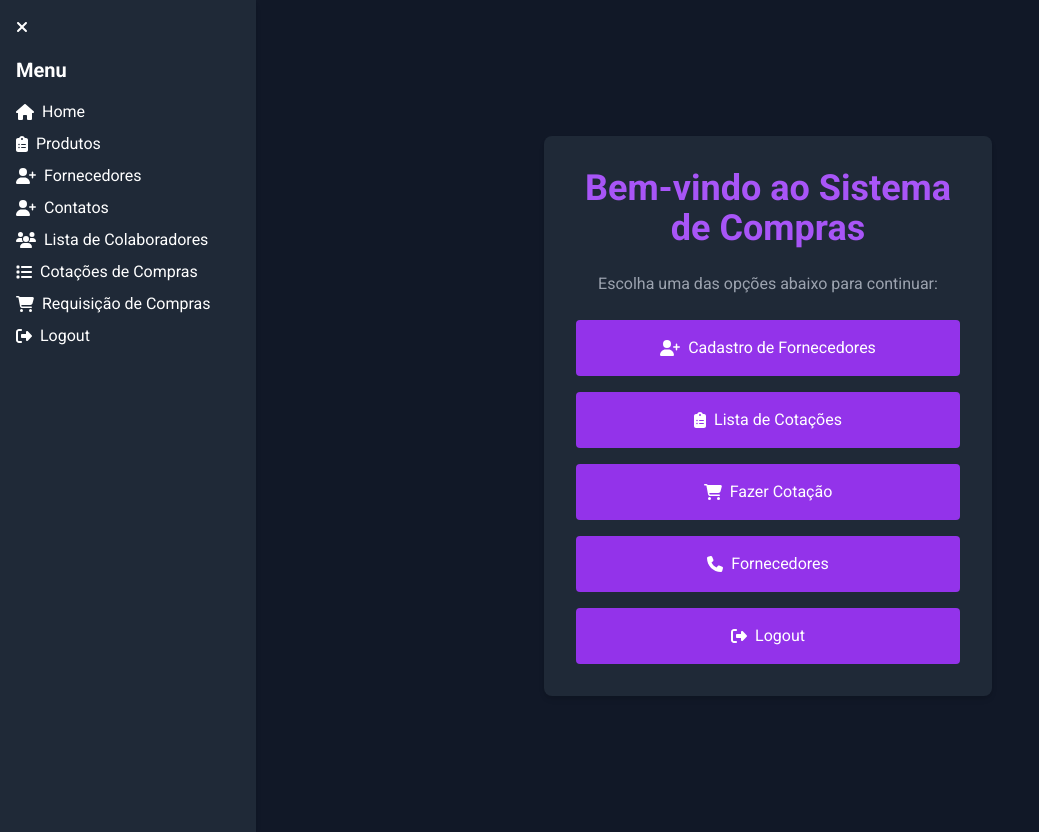
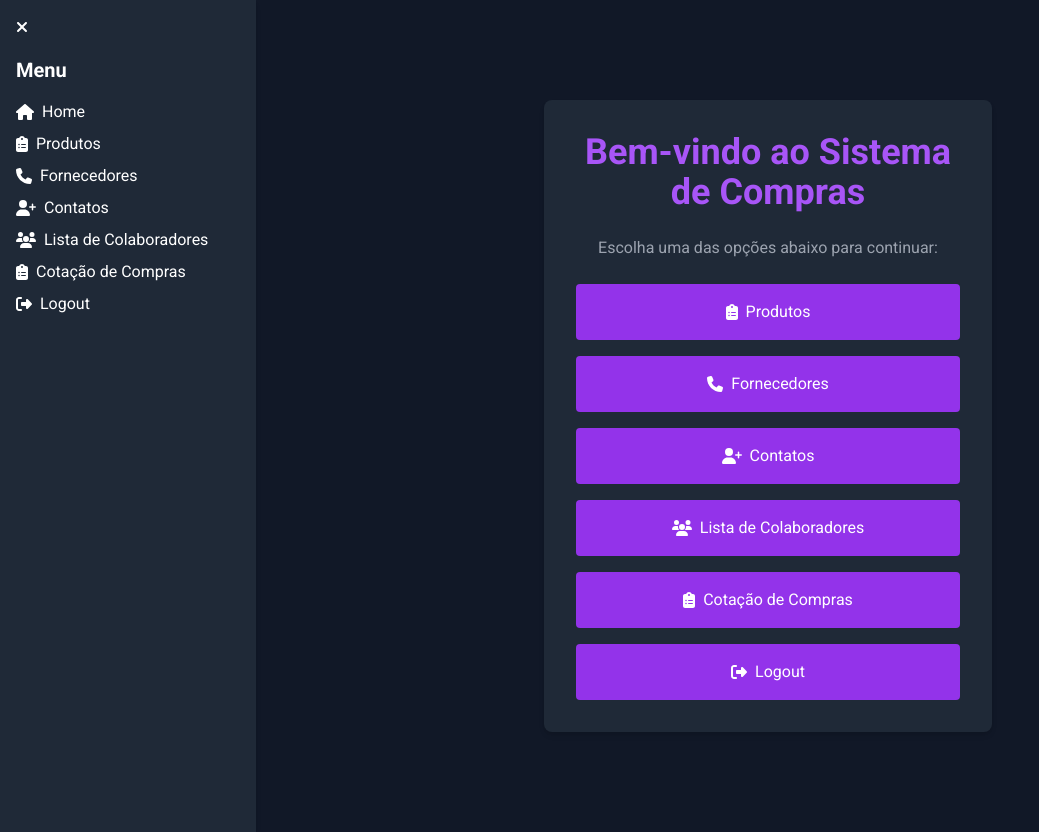
Before and after one commit to Je-Carlos/SistemaDeCompras, a React (Vite) app: page /home in a window 1280 px wide. Shown: the whole page, without its empty margins (0-1039 px from the left). Built offline with nearby package versions, Linux system fonts and the light colour scheme; no server answers; sample sign-in values are in the browser's storage.

Commit message:
Arrumando links do sidebar e home

```diff
--- a/src/components/layout/HomeAdmin.jsx
+++ b/src/components/layout/HomeAdmin.jsx
@@ -6,6 +6,7 @@ import {
   faShoppingCart,
   faPhone,
   faSignOutAlt,
+  faUsers,
 } from "@fortawesome/free-solid-svg-icons";
 
 function Home() {
@@ -22,40 +23,50 @@ function Home() {
         <ul className="space-y-4">
           <li>
             <Link
-              to="/cadastro-fornecedores"
+              to="/produto"
               className="flex items-center justify-center p-4 bg-purple-600 text-white rounded hover:bg-purple-700 transition duration-300"
             >
-              <FontAwesomeIcon icon={faUserPlus} className="mr-2" />
-              Cadastro de Fornecedores
+              <FontAwesomeIcon icon={faClipboardList} className="mr-2" />
+              Produtos
             </Link>
           </li>
           <li>
             <Link
-              to="/lista-cotacoes"
-              className="flex items-center justify-center p-4 bg-purple-600 text-white rounded hover:bg-purple-700 transition duration-300"
-            >
-              <FontAwesomeIcon icon={faClipboardList} className="mr-2" />
-              Lista de Cotações
-            </Link>
-          </li>
-          <li>
-            <Link
-              to="/fazer-cotacao"
-              className="flex items-center justify-center p-4 bg-purple-600 text-white rounded hover:bg-purple-700 transition duration-300"
-            >
-              <FontAwesomeIcon icon={faShoppingCart} className="mr-2" />
-              Fazer Cotação
-            </Link>
-          </li>
-          <li>
-            <Link
-              to="/Fornecedor"
+              to="/fornecedor"
               className="flex items-center justify-center p-4 bg-purple-600 text-white rounded hover:bg-purple-700 transition duration-300"
             >
               <FontAwesomeIcon icon={faPhone} className="mr-2" />
               Fornecedores
             </Link>
           </li>
+          <li>
+            <Link
+              to="/contato"
+              className="flex items-center justify-center p-4 bg-purple-600 text-white rounded hover:bg-purple-700 transition duration-300"
+            >
+              <FontAwesomeIcon icon={faUserPlus} className="mr-2" />
+              Contatos
+            </Link>
+          </li>
+          <li>
+            <Link
+              to="/colaborador"
+              className="flex items-center justify-center p-4 bg-purple-600 text-white rounded hover:bg-purple-700 transition duration-300"
+            >
+              <FontAwesomeIcon icon={faUsers} className="mr-2" />
+              Lista de Colaboradores
+            </Link>
+          </li>
+          <li>
+            <Link
+              to="/lista-cotacao"
+              className="flex items-center justify-center p-4 bg-purple-600 text-white rounded hover:bg-purple-700 transition duration-300"
+            >
+              <FontAwesomeIcon icon={faClipboardList} className="mr-2" />
+              Cotação de Compras
+            </Link>
+          </li>
+
           <li>
             <Link
               to="/logout"
--- a/src/components/layout/HomeColaborador.jsx
+++ b/src/components/layout/HomeColaborador.jsx
@@ -18,7 +18,7 @@ function Home() {
         <ul className="space-y-4">
           <li>
             <Link
-              to="/fazer-cotacao"
+              to="/cotacao"
               className="flex items-center justify-center p-4 bg-purple-600 text-white rounded hover:bg-purple-700 transition duration-300"
             >
               <FontAwesomeIcon icon={faShoppingCart} className="mr-2" />
--- a/src/components/layout/MainLayout.jsx
+++ b/src/components/layout/MainLayout.jsx
@@ -46,7 +46,6 @@ export default function MainLayout() {
                 <Route path="/contato" element={<Contatos />} />
                 <Route path="/colaborador" element={<Colaborador />} />
                 <Route path="/lista-cotacao" element={<ConsultaCotacao />} />
-                <Route path="/cotacao" element={<CadastroCotacao />} />
                 <Route path="/logout" element={<Logout />} />
               </>
             )}
--- a/src/components/sidebar/SideBar.jsx
+++ b/src/components/sidebar/SideBar.jsx
@@ -11,6 +11,7 @@ import {
   faTimes,
   faUsers,
   faList,
+  faPhone,
 } from "@fortawesome/free-solid-svg-icons";
 
 const Sidebar = () => {
@@ -64,7 +65,7 @@ const Sidebar = () => {
                     to="/fornecedor"
                     className="flex items-center text-white hover:text-purple-400 transition duration-300"
                   >
-                    <FontAwesomeIcon icon={faUserPlus} className="mr-2" />
+                    <FontAwesomeIcon icon={faPhone} className="mr-2" />
                     Fornecedores
                   </Link>
                 </li>
@@ -91,12 +92,14 @@ const Sidebar = () => {
                     to="/lista-cotacao"
                     className="flex items-center text-white hover:text-purple-400 transition duration-300"
                   >
-                    <FontAwesomeIcon icon={faList} className="mr-2" />
-                    Cotações de Compras
+                    <FontAwesomeIcon icon={faClipboardList} className="mr-2" />
+                    Cotação de Compras
                   </Link>
                 </li>
               </>
             )}
+            {userType === "colaborador" && (
+              <>
                 <li className="mb-2">
                   <Link
                     to="/cotacao"
@@ -106,6 +109,8 @@ const Sidebar = () => {
                     Requisição de Compras
                   </Link>
                 </li>
+              </>
+            )}
             <li className="mb-2">
               <Link
                 to="/logout"
```
Lines whose indentation alone changed are shown as unchanged.
